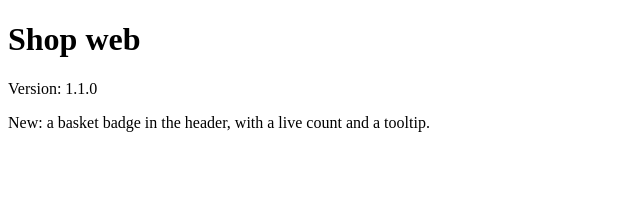
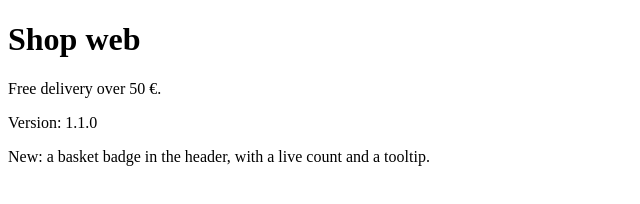
Before and after one commit to RobertParkin/cycloid-composition-preview-playground, a plain HTML site: page apps/web/index.html in a window 1280 px wide. Shown: the whole page, without its empty margins (0-640 px from the left). Drawn offline with Linux system fonts and the light colour scheme.

Commit message:
web: free delivery banner (playground scenario 7)

```diff
--- a/apps/web/index.html
+++ b/apps/web/index.html
@@ -1,5 +1,5 @@
 <!doctype html>
 <html lang="en">
   <head><meta charset="utf-8"><title>shop web</title></head>
-  <body><h1>Shop web</h1><p>Version: 1.1.0</p><p>New: a basket badge in the header, with a live count and a tooltip.</p></body>
+  <body><h1>Shop web</h1><p>Free delivery over 50 €.</p><p>Version: 1.1.0</p><p>New: a basket badge in the header, with a live count and a tooltip.</p></body>
 </html>
```
